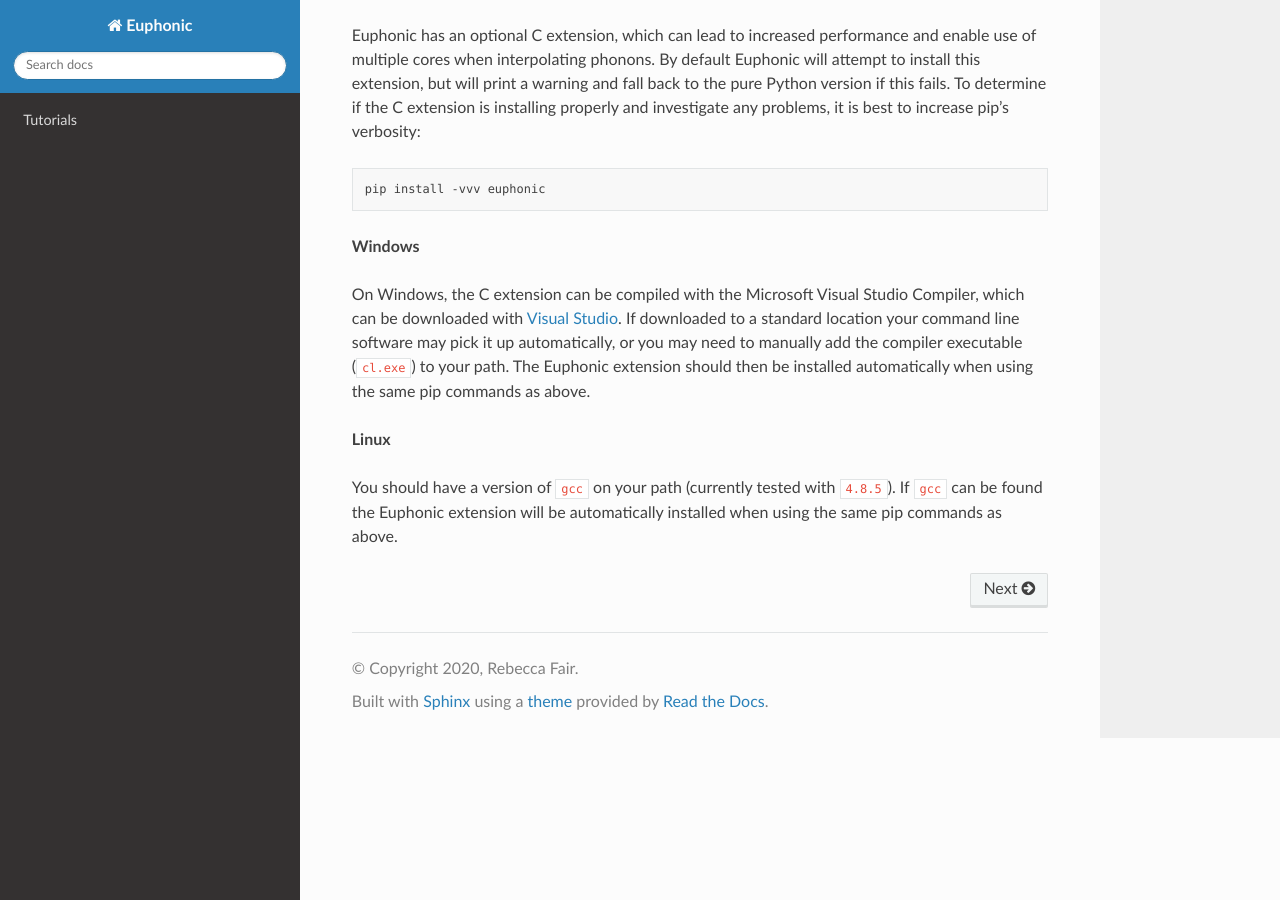
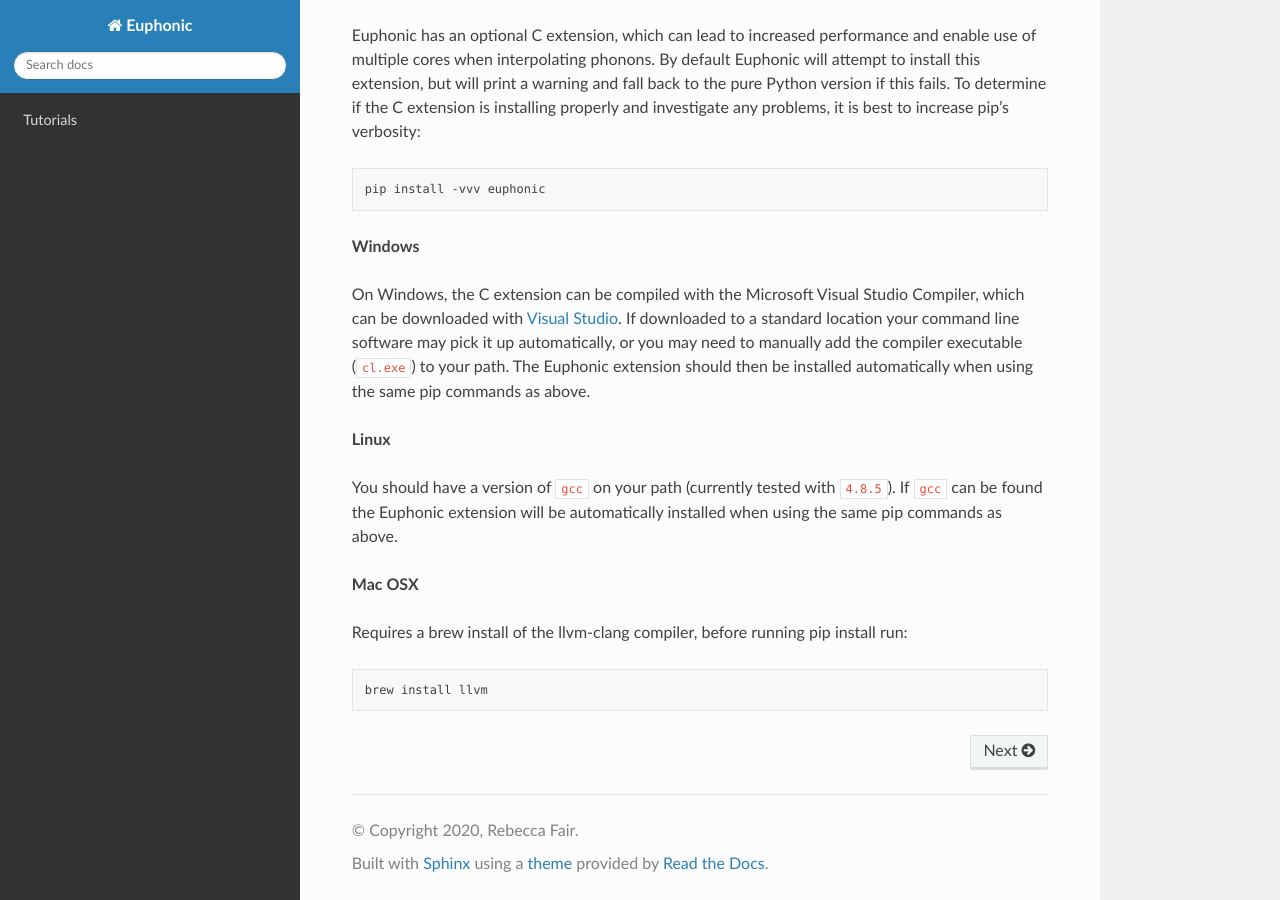
Before and after one commit to pace-neutrons/Euphonic, a Sphinx documentation site: the page built from doc/source/index.rst, in a window 1280 px wide and 900 px high, scrolled down 1190 px. Built offline with Sphinx 7.4.7 and the Read the Docs theme 2.0.0, drawn with Linux system fonts in a browser that asks for light colours.

Commit message:
Add OSX instructions

```diff
--- a/doc/source/index.rst
+++ b/doc/source/index.rst
@@ -15,6 +15,7 @@ Installation
 ============
 Pip
 ---
+
 If you want to do plotting, or read Phonopy files, you will need to install the
 optional ``matplotlib`` and ``phonopy_reader`` extensions:
 
@@ -87,3 +88,12 @@ installed when using the same pip commands as above.
    :maxdepth: 2
 
    tutorials
+
+**Mac OSX**
+
+Requires a brew install of the llvm-clang compiler,
+before running pip install run:
+
+.. code-block:: bash
+
+    brew install llvm
```
